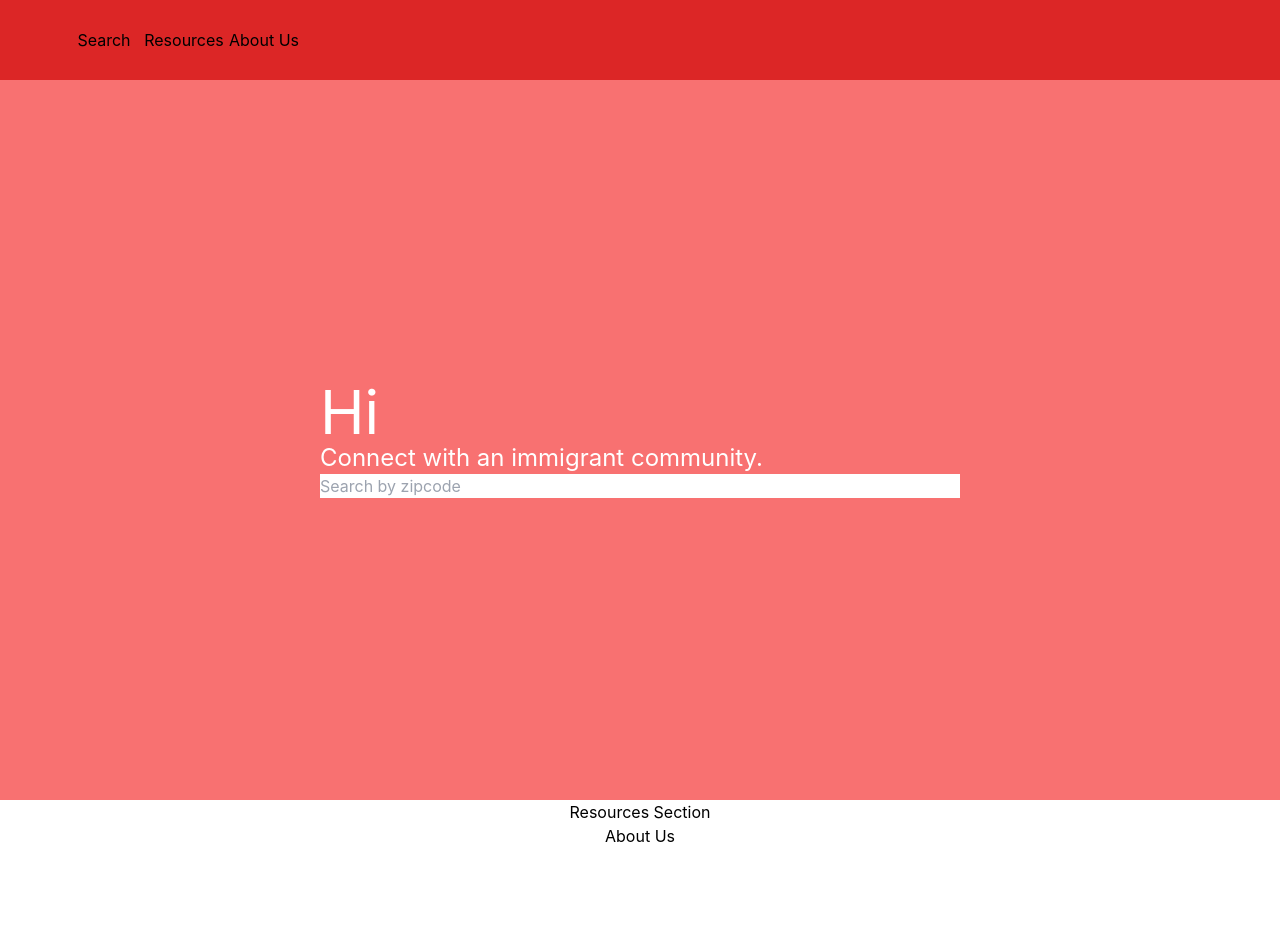
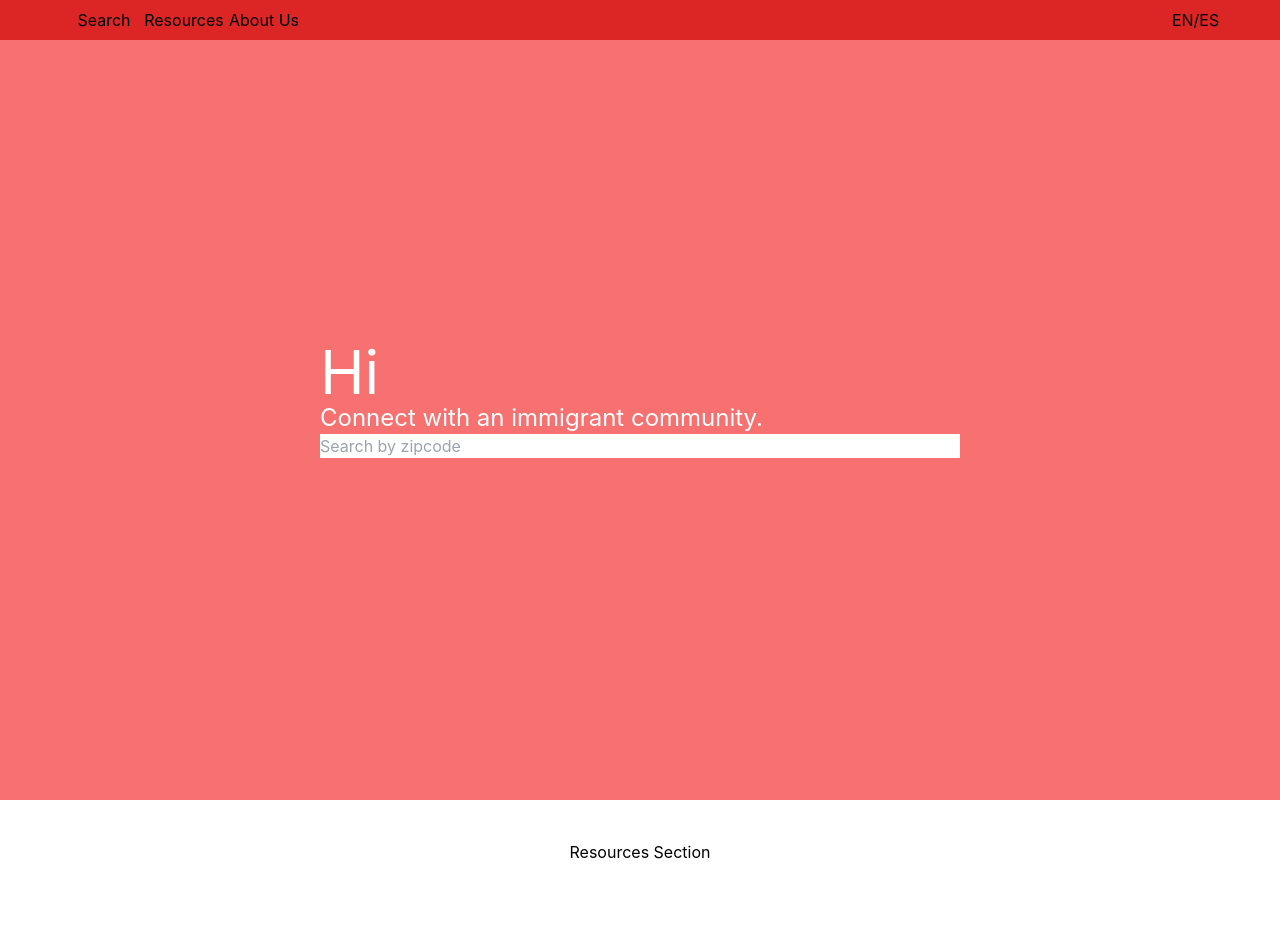
Before and after one commit to FrickTob/SparkChallenge, a React (Create React App) app: page / in a window 1280 px wide. Shown: the top 952 px of the page. Before the commit the page ends 848 px from the top, so only its background shows below. Built offline with nearby package versions, Linux system fonts and the light colour scheme.

Commit message:
Added Scroll on Click

```diff
--- a/src/App.tsx
+++ b/src/App.tsx
@@ -7,10 +7,23 @@ import ResourcesSection from './components/ResourcesSection';
 import AboutUsSection from './components/AboutUsSection';
 
 function App() {
+
+  let scrollToElement = (elementID : string) => {
+    let element : HTMLElement | null = null;
+    if (elementID === "Search") {
+      element = document.getElementById("searchSection");
+    } else if (elementID === "Resources") {
+      element = document.getElementById("resourcesSection");
+    } else if (elementID === "About Us") {
+      element = document.getElementById("aboutUsSection");
+    }
+    if (!element) return;
+    element.scrollIntoView({ behavior: "smooth" });
+  }
+
   return (
     <div className="App">
-      <Header />
-      <div className='h-20 bg-transparent'></div>
+      <Header scrollToElement={scrollToElement}/>
       <SearchSection />
       <ResourcesSection />
       <AboutUsSection />
--- a/src/components/AboutUsSection.tsx
+++ b/src/components/AboutUsSection.tsx
@@ -2,7 +2,8 @@ import React from 'react'
 
 const AboutUsSection = () => {
   return (
-    <div>
+    <div id='aboutUsSection' className='h-screen'>
+      <div className='h-[5vh]'></div>
       About Us
     </div>
   )
--- a/src/components/Header.tsx
+++ b/src/components/Header.tsx
@@ -1,14 +1,21 @@
 import React from 'react'
 
-const Header = () => {
+interface HeaderProps {
+  scrollToElement: (elementID : string) => void
+}
+const Header : React.FC<HeaderProps> = ({scrollToElement}) => {
 
   const headerTitles = ["Search", "Resources", "About Us"]
 
+
   return (
-    <div className='flex flex-row fixed left-0 right-0 h-20 pl-[5%] bg-red-600'>
+    <div className='flex flex-row fixed left-0 right-0 h-[5vh] pl-[5%] bg-red-600'>
       {headerTitles.map((title) =>
-        <div className='w-20 grid items-center'>{title}</div>
+        <div onClick={() => scrollToElement(title)} className='w-20 grid items-center hover:font-bold hover:cursor-pointer'>{title}</div>
       )}
+      <div className='flex-1 flex justify-end items-center pr-[5%]'>
+        <p><span className='hover:font-bold'>EN</span>/<span className='hover:font-bold'>ES</span></p>
+        </div>
     </div>
   )
 }
--- a/src/components/ResourcesSection.tsx
+++ b/src/components/ResourcesSection.tsx
@@ -2,7 +2,8 @@ import React from 'react'
 
 const ResourcesSection = () => {
   return (
-    <div>
+    <div id="resourcesSection" className='h-screen'>
+      <div className='h-[5vh]'></div>
       Resources Section
     </div>
   )
--- a/src/components/SearchSection.tsx
+++ b/src/components/SearchSection.tsx
@@ -4,7 +4,7 @@ const SearchSection = () => {
   const greetingText = "Hi"
   const searchPlaceHolderText = "Search by zipcode"
   return (
-    <div className='w-full h-[90vh] grid place-items-center bg-red-400 text-white'>
+    <div id='searchSection' className='w-full h-[100vh] grid place-items-center bg-red-400 text-white'>
       <div className='w-[50%]'>
         <h2 className='text-6xl w-fit'>{greetingText}</h2>
         <h4 className='text-2xl w-fit'>Connect with an immigrant community.</h4>
```
